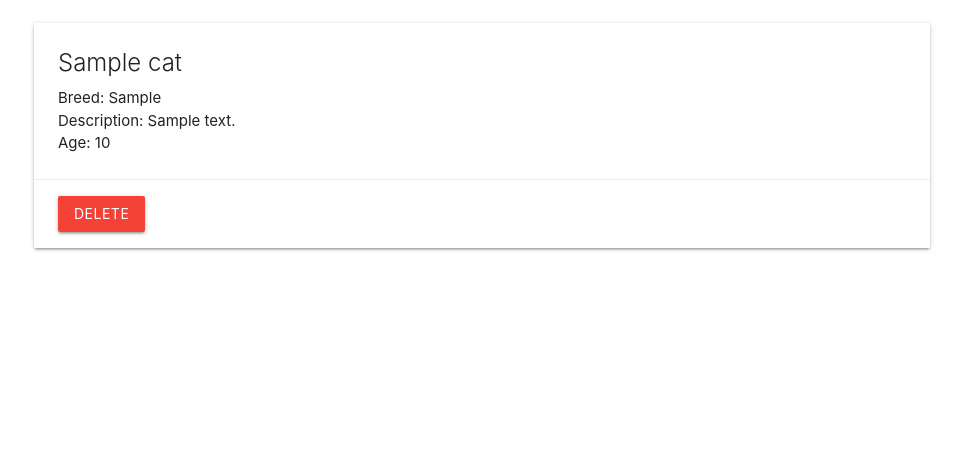
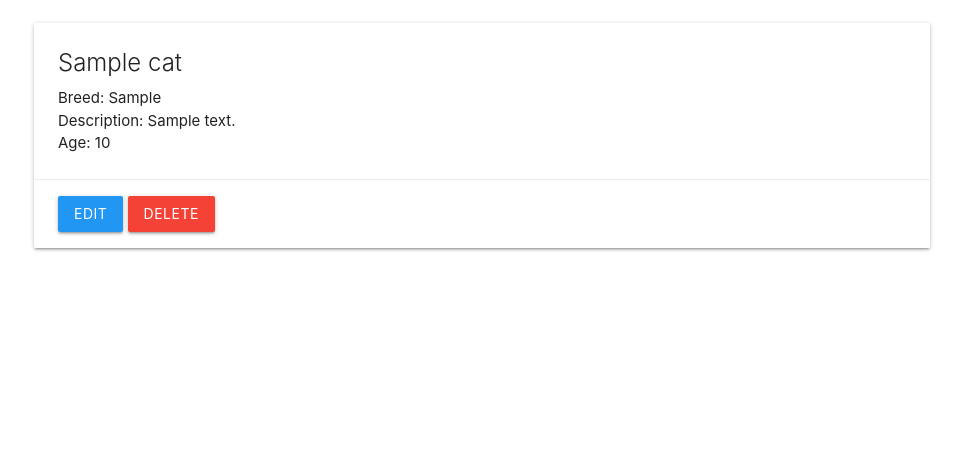
Before and after one commit to dtklumpp/copy-catcollector, a Django app: page /cats/1/ in a window 1280 px wide. Shown: the part 177-649 px from the top of the page, without its empty margins (158-1121 px from the left). Run offline with Django 3.2, Linux system fonts and the light colour scheme; tables that the repository leaves empty hold one stand-in row (values such as "Sample post").

Commit message:
adds edit and update route

```diff
--- a/main_app/templates/cats/detail.html
+++ b/main_app/templates/cats/detail.html
@@ -16,6 +16,7 @@
   </div>
   <!-- card actions -->
     <div class="card-action">
+      <a href="{% url 'cats_edit' cat.id %}" class="btn blue">Edit</a>
       <a class="btn red" href="{% url 'cats_delete' cat.id %}">Delete</a>
     </div>
 </div>
--- a/main_app/urls.py
+++ b/main_app/urls.py
@@ -8,4 +8,5 @@ urlpatterns = [
     path('cats/', views.cats_index, name='cats_index'),
     path('cats/<int:cat_id>/', views.cats_detail, name='detail'),
     path('cats/<int:cat_id>/delete/', views.cats_delete, name='cats_delete'),
+    path('cats/<int:cat_id>/edit/', views.cats_edit, name='cats_edit')
 ]
--- a/main_app/views.py
+++ b/main_app/views.py
@@ -35,6 +35,19 @@ def cats_detail(request, cat_id):
     context = {'cat': cat}
     return render(request, 'cats/detail.html', context)
 
+# edit && update
+def cats_edit(request, cat_id):
+  cat = Cat.objects.get(id=cat_id)
+  if request.method == 'POST':
+    cat_form = Cat_Form(request.POST, instance=cat)
+    if cat_form.is_valid():
+      cat_form.save()
+      return redirect('detail', cat_id=cat_id)
+  else:
+    # in form(instance=The object that we pull back from db)
+    cat_form = Cat_Form(instance=cat)
+  context = {'cat': cat, 'cat_form': cat_form}
+  return render(request, 'cats/edit.html', context)
 
 # delete
 def cats_delete(request, cat_id):
```
Also changed, not shown: main_app/templates/cats/edit.html (added, +14 -0 lines).
